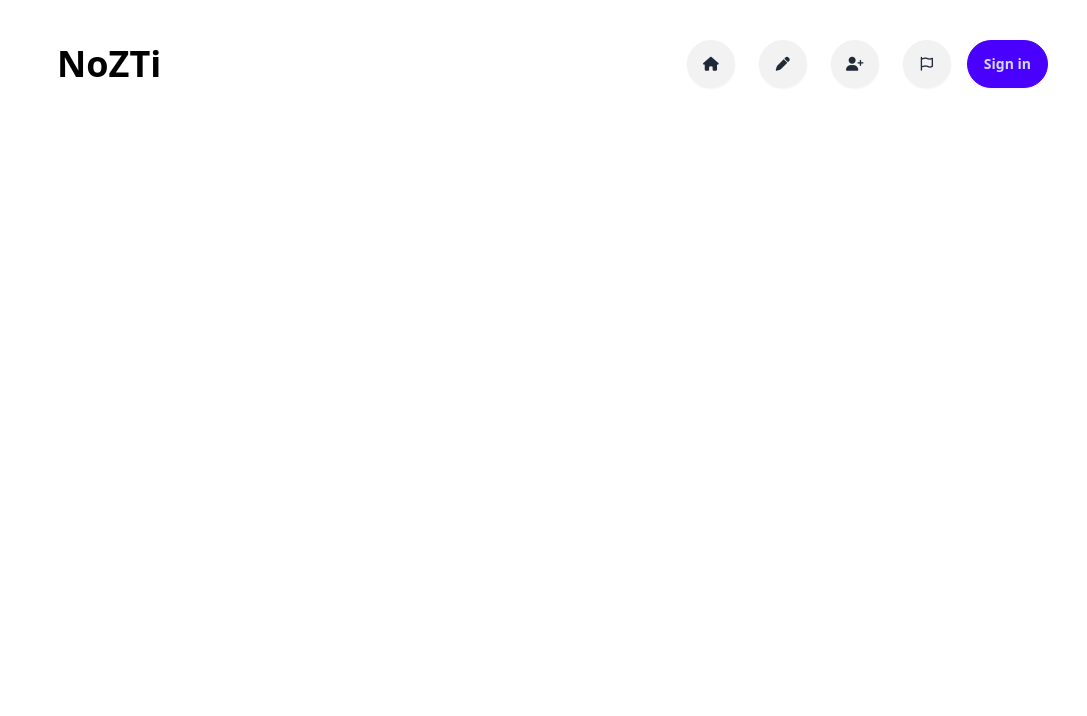
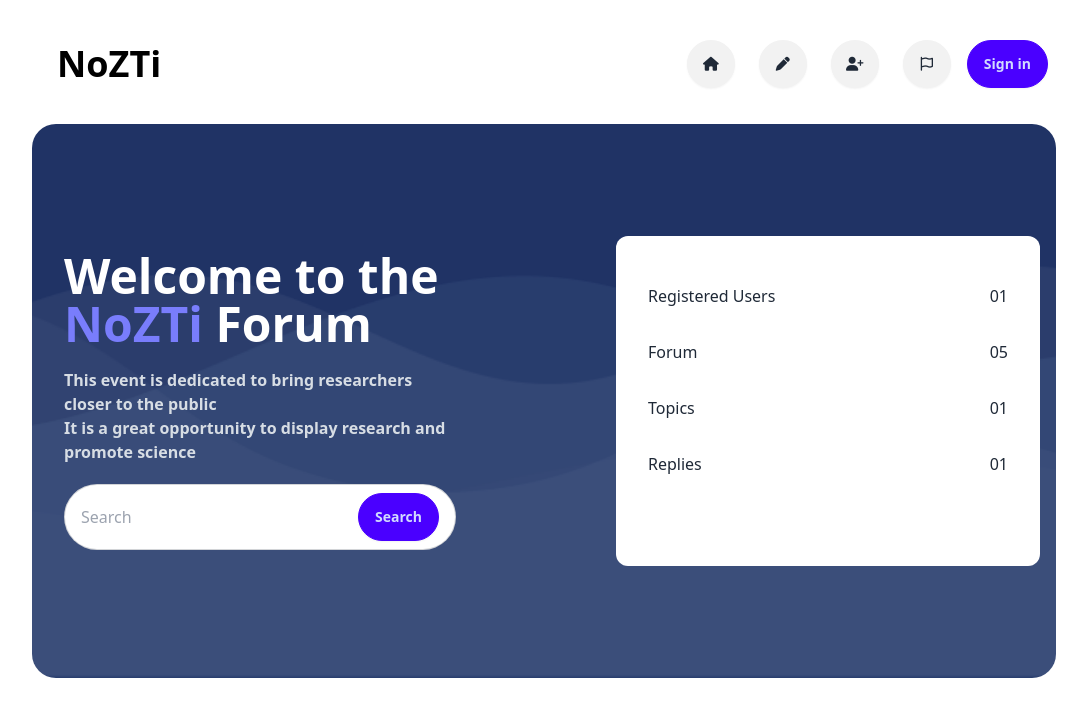
Before and after one commit to NahidRabbi/nahidb9-assignment-six, a plain HTML site: page index.html in a window 1280 px wide. Shown: the whole page, without its empty margins (96-1183 px from the left). Drawn offline with nearby package versions, Linux system fonts and the light colour scheme.

Commit message:
added banner section

```diff
--- a/index.html
+++ b/index.html
@@ -40,6 +40,52 @@
             </div>
         </div>
         <!-- Navbar Ends -->
+       <!-- Banner section -->
+        <div class="hero py-24 rounded-3xl mt-7 bg-[#203365]" style="background-image: url(images/bgbanner.png);">
+            <div class="header-container grid grid-cols-1 lg:grid-cols-2 gap-x-36 p-4">
+                <div class="hero-content text-center text-neutral-content">
+                    <div class="max-w-[600px]">
+                    <h1 class="mb-5 lg:text-5xl text-3xl font-extrabold text-[#fff] text-start">Welcome to the<br><span class="text-[#797DFC]">NoZTi</span> Forum</h1>
+                    <p class="mb-5 font-bold text-start">This event is dedicated to bring researchers closer to the public <br> It is a great opportunity to display research and promote science
+                    </p>
+                    <label class="input input-bordered flex items-center gap-2 rounded-full px-4 py-8">
+                        <input id="search-input" type="text" class="grow" placeholder="Search" />
+                        <button id="search-btn" class="btn btn-primary rounded-full p-4">Search</button>
+                    </label>
+                    </div>
+                </div>
+                <div class="bg-white rounded-xl p-8">
+                    <div class="flex text-center justify-between py-4">
+                        <p>Registered Users</p>
+                        <p>01</p>
+                    </div>
+
+                    <div class="flex text-center justify-between py-4">
+                        <p>Forum</p>
+                        <p>05</p>
+                    </div>
+
+                    <div class="flex text-center justify-between py-4">
+                        <p>Topics</p>
+                        <p>01</p>
+                    </div>
+
+                    <div class="flex text-center justify-between py-4">
+                        <p>Replies</p>
+                        <p>01</p>
+                    </div>
+                </div>
+            </div>
+        </div>
+
+        <div id="loading-spinner" class=" text-center" style="display: none;">
+            <div class="spinner-border text-primary" role="status">
+                <span>Loading...</span>
+                <span class=" loading loading-bars loading-lg visually-hidden"></span>
+            </div>
+        </div>
+    </header>
+    <main class="ml-4 mr-4 mt-8 lg:ml-32 lg:mr-32">
   <script src="js/script.js"></script>
 </body>
 </html>
```
